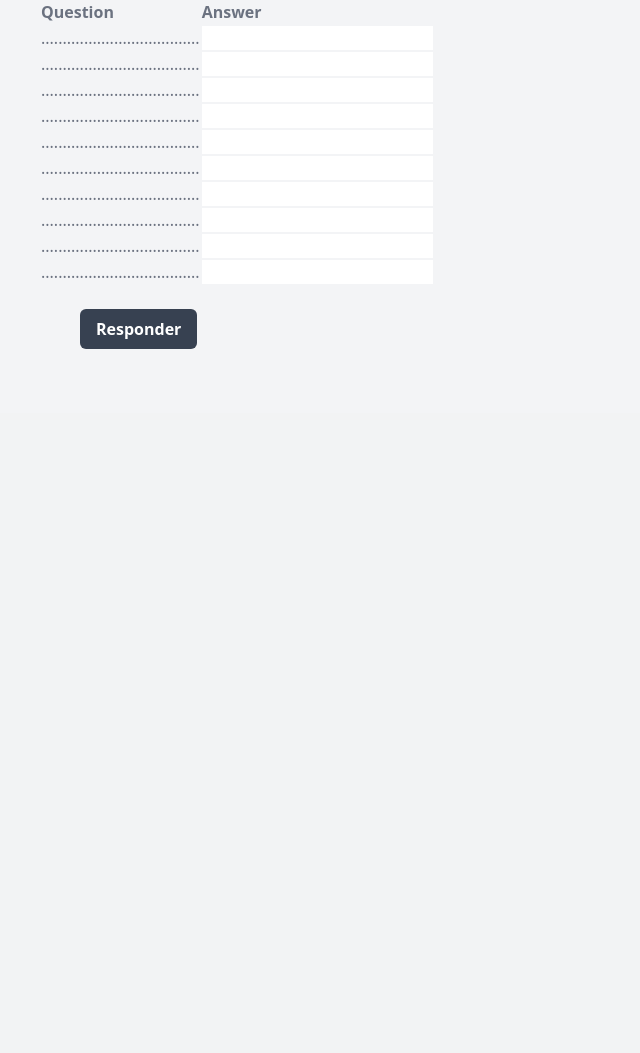
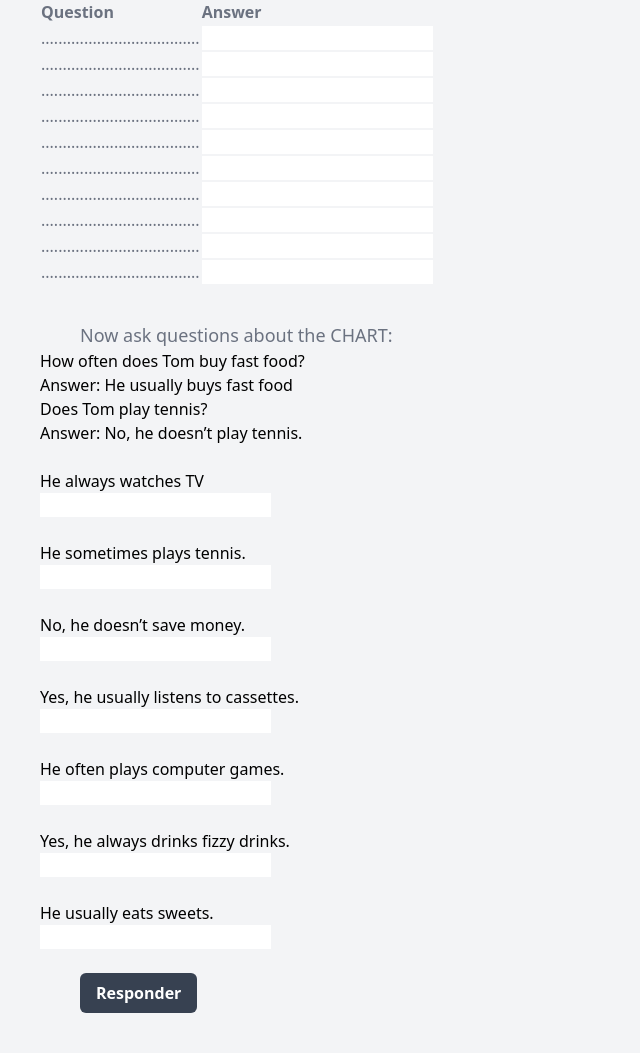
Before and after one commit to alekissandroarvo/simulado_django, a Django app: page /simplepresent/ in a window 1280 px wide. Shown: the part 1232-2285 px from the top of the page, without its empty margins (0-640 px from the left). Before the commit the page ends 1581 px from the top, so only its background shows below. Run offline with Django 5.2, Linux system fonts and the light colour scheme; data comes from the database, SQL or seed files in the repository; both versions use the stored data as it was after the commit; some libraries are stand-ins or nearby versions.

Commit message:
question 3 simple present

```diff
--- a/simuladosingles/views.py
+++ b/simuladosingles/views.py
@@ -67,27 +67,31 @@ def simplecontinuouspresent(request):
 def simplepresent(request):
     question_list = FillInBlank_by_topic.objects.filter(assunto="simplepresent").order_by("id")
     question_list_table= FillInBlank_by_topic.objects.filter(assunto="simplepresenttable").order_by("id")
-
+    question_list_q3= FillInBlank_by_topic.objects.filter(assunto="simplepresentQ3").order_by("id")
     context = {
         "question_list": question_list,
         "question_list_table": question_list_table,
+        "question_list_q3": question_list_q3,
     }
     return render(request, 'simplepresent.html',context)
 
 def resultsimplepresent(request):
     question_list = FillInBlank_by_topic.objects.filter(assunto="simplepresent").order_by("id")
     question_list_table = FillInBlank_by_topic.objects.filter(assunto="simplepresenttable").order_by("id")
-
+    question_list_q3= FillInBlank_by_topic.objects.filter(assunto="simplepresentQ3").order_by("id")
     respostas = []
     respostas_table = []
+    respostas_q3 = []
     for answer in question_list:
         respostas.append(request.GET[str(answer.id)])
     for answer in question_list_table:
         respostas_table.append(request.GET[str(answer.id)])
+    for answer in question_list_q3:
+        respostas_q3.append(request.GET[str(answer.id)])
     context = {
         "question_list": zip(question_list,respostas),
         "question_list_table": zip(question_list_table,respostas_table),
-
+        "question_list_q3":zip(question_list_q3,respostas_q3),
     }
     return render(request, 'resultsimplepresent.html',context)
 
--- a/templates/simplepresent.html
+++ b/templates/simplepresent.html
@@ -83,8 +83,8 @@
   <br/>
 
 
-<p class="mt-3 px-10 text-lg text-gray-500">Fill in the chart for yourself. Then look at the example. Choose and write TEN sentences
-  from the chart:</p>
+  <p class="mt-3 px-10 text-lg text-gray-500">Fill in the chart for yourself. Then look at the example. Choose and write TEN sentences
+    from the chart:</p>
 <table class="w-600 text-sm text-left rtl:text-right text-gray-500 dark:text-gray-400">
   <thead class="text-xs  text-gray-700 uppercase bg-gray-50 dark:bg-gray-700 dark:text-gray-400">
   <tr class="table-auto border-collapse border border-gray-300">
@@ -235,9 +235,17 @@
 {% endfor %}
 </table>
 <br/>
+<p class="mt-3 px-10 text-lg text-gray-500">Now ask questions about the CHART:</p>
+<p >How often does Tom buy fast food?</p>
+<p >Answer: He usually buys fast food</p>
+<p >Does Tom play tennis? </p>
+<p >Answer: No, he doesn’t play tennis.</p>
+{% for question in question_list_q3 %}
+<br/>
+  <p>{{ question.pergunta }}</p>
+  <p> <input  type="text"  name='{{question.id}}' /></p>
+{% endfor %}
+<br/>
 <input class="bg-gray-700 ml-10 mb-10 hover:bg-blue-600 text-white font-semibold rounded-md py-2 px-4 w-50" type="submit" value="Responder" />
 </form>
-<br/>
-
-
 {% endblock %}
```
Also changed, not shown: templates/resultsimplepresent.html (+8 -0 lines), db.sqlite3.
